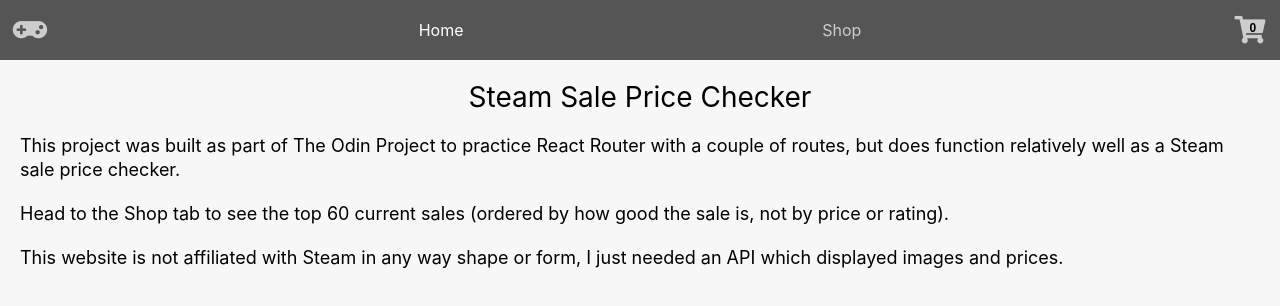
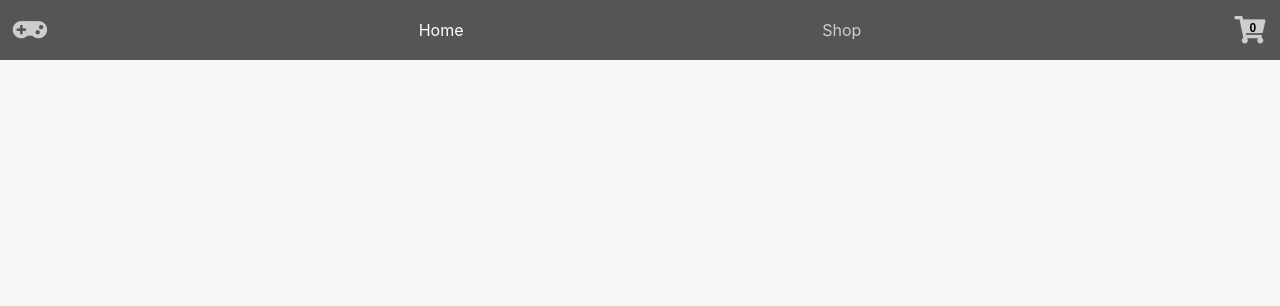
Before and after one commit to charliedodds/shopping-cart, a React (Create React App) app: page / in a window 1280 px wide. Shown: the top 306 px of the page. Built offline with nearby package versions, Linux system fonts and the light colour scheme.

Commit message:
Change routes

```diff
--- a/package.json
+++ b/package.json
@@ -2,7 +2,7 @@
 	"name": "shopping-cart",
 	"version": "0.1.0",
 	"private": true,
-	"homepage": "http://charliedodds.github.io/shopping-cart",
+	"homepage": "http://charliedodds.github.io/shopping-cart/",
 	"dependencies": {
 		"@testing-library/jest-dom": "^5.11.9",
 		"@testing-library/react": "^11.2.5",
--- a/src/components/ShopApp.js
+++ b/src/components/ShopApp.js
@@ -14,12 +14,12 @@
 		<main className='ShopApp'>
 			<Navbar numItems={basket.length} />
 			<Switch>
-				<Route exact path='/' component={Home} />
-				<Route exact path='/shop' component={Shop} />
-				<Route exact path='/shop/:dealID'>
+				<Route exact path='/shopping-cart/' component={Home} />
+				<Route exact path='/shopping-cart/shop' component={Shop} />
+				<Route exact path='/shopping-cart/shop/:dealID'>
 					<Item basket={basket} setBasket={setBasket} />
 				</Route>
-				<Route exact path='/checkout'>
+				<Route exact path='/shopping-cart/checkout'>
 					<Checkout basket={basket} setBasket={setBasket} />
 				</Route>
 			</Switch>
```
